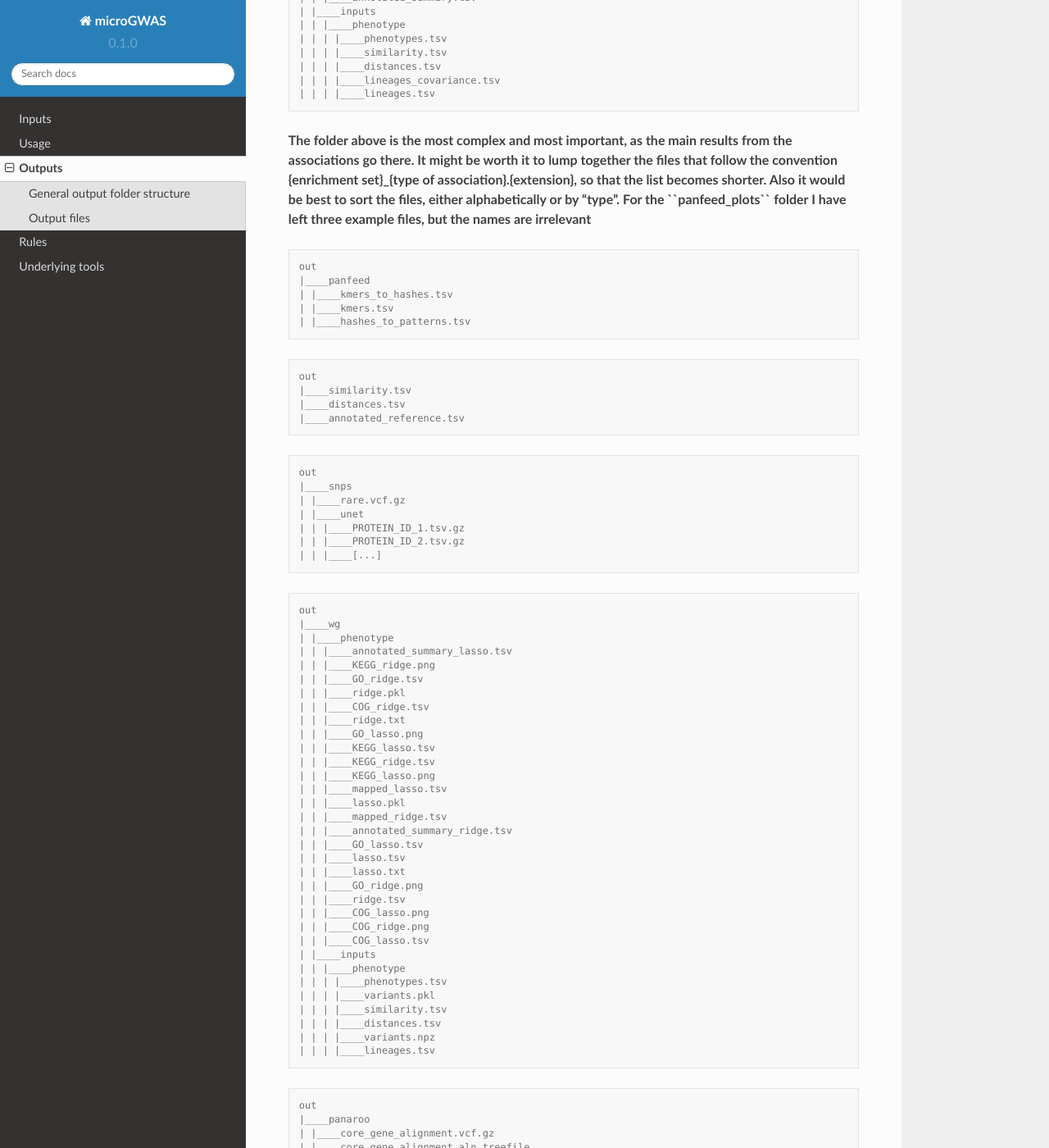
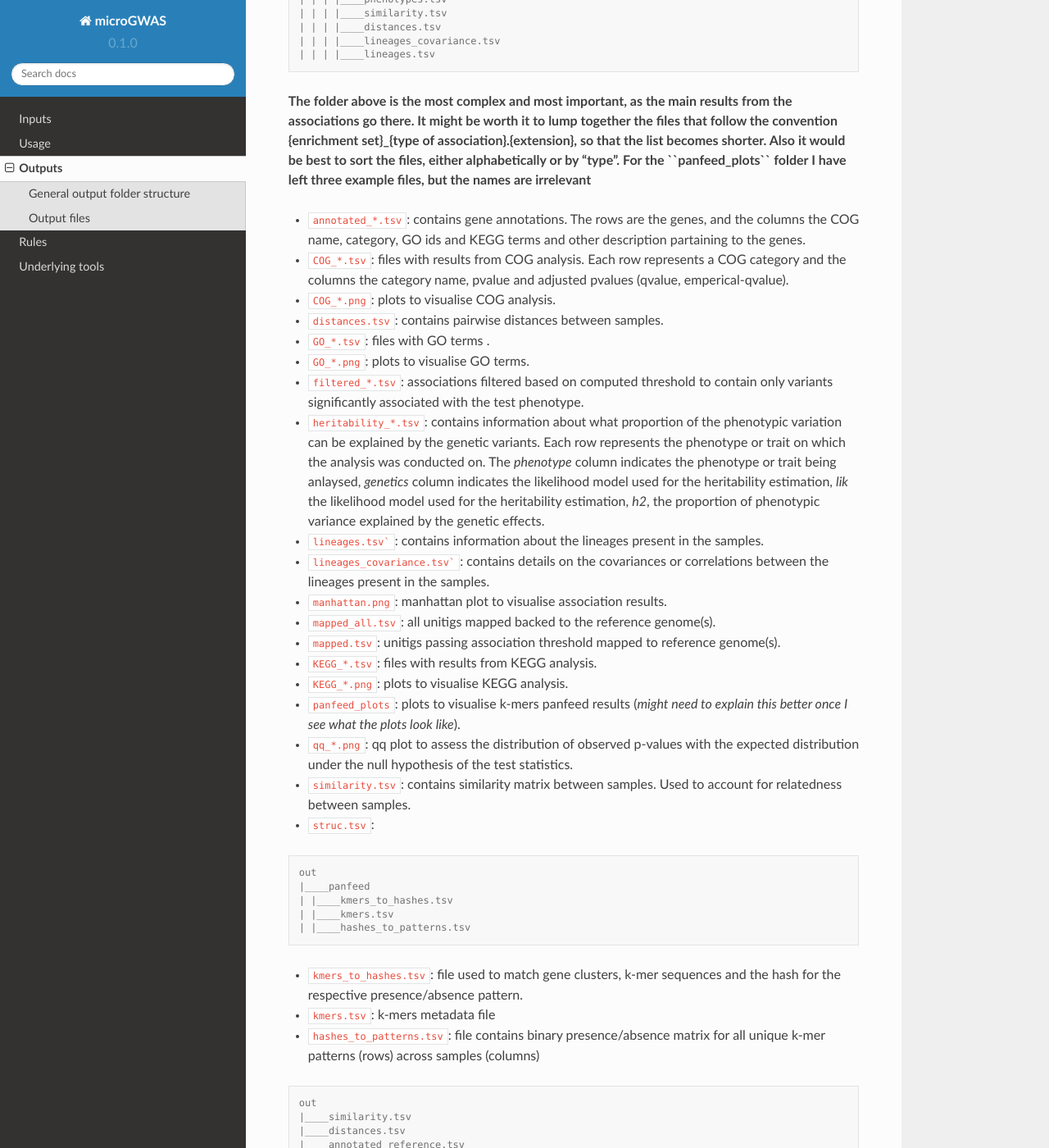
Before and after one commit to microbial-pangenomes-lab/microGWAS, a Sphinx documentation site: the page built from docs/source/outputs.rst, in a window 1280 px wide and 1400 px high, scrolled down 2633 px. Shown: the whole window at 82% size. Built offline with Sphinx 7.4.7 and the Read the Docs theme 2.0.0, drawn with Linux system fonts in a browser that asks for light colours; some of the changed text lies outside the part shown.

Commit message:
modified outputs.rst

````diff
--- a/docs/source/outputs.rst
+++ b/docs/source/outputs.rst
@@ -139,6 +137,26 @@
 either alphabetically or by "type". For the ``panfeed_plots`` folder I have left
 three example files, but the names are irrelevant**
 
+* ``annotated_*.tsv``: contains gene annotations. The rows are the genes, and the columns the COG name, category, GO ids and KEGG terms and other description partaining to the genes.
+* ``COG_*.tsv``: files with results from COG analysis. Each row represents a COG category and the columns the category name, pvalue and adjusted pvalues (qvalue, emperical-qvalue).
+* ``COG_*.png``: plots to visualise COG analysis.
+* ``distances.tsv``: contains pairwise distances between samples.
+* ``GO_*.tsv``: files with GO terms .
+* ``GO_*.png``: plots to visualise GO terms.
+* ``filtered_*.tsv``: associations filtered based on computed threshold  to contain only variants significantly associated with the test phenotype.
+* ``heritability_*.tsv``: contains information about what proportion of the phenotypic variation can be explained by the genetic variants. Each row represents the phenotype or trait on which the analysis was conducted on. The `phenotype` column indicates the phenotype or trait being anlaysed, `genetics` column indicates the likelihood model used for the heritability estimation, `lik` the likelihood model used for the heritability estimation, `h2`, the proportion of phenotypic variance explained by the genetic effects.
+* ``lineages.tsv```: contains information about the lineages present in the samples.
+* ``lineages_covariance.tsv```: contains details on the covariances or correlations between the lineages present in the samples.
+* ``manhattan.png``: manhattan plot to visualise association results.
+* ``mapped_all.tsv``: all unitigs mapped backed to the reference genome(s).
+* ``mapped.tsv``: unitigs passing association threshold mapped to reference genome(s).
+* ``KEGG_*.tsv``: files with results from KEGG analysis.
+* ``KEGG_*.png``: plots to visualise KEGG analysis.
+* ``panfeed_plots``: plots to visualise k-mers panfeed results (`might need to explain this better once I see what the plots look like`).
+* ``qq_*.png``: qq plot to assess the distribution of observed p-values with the expected distribution under the null hypothesis of the test statistics.
+* ``similarity.tsv``: contains similarity matrix between samples. Used to account for relatedness between samples.
+* ``struc.tsv``:
+
 ..  code-block:: console
 
     out
@@ -147,12 +165,19 @@
     | |____kmers.tsv
     | |____hashes_to_patterns.tsv
 
+* ``kmers_to_hashes.tsv``: file used to match gene clusters, k-mer sequences and the hash for the respective presence/absence pattern.
+* ``kmers.tsv``:  k-mers metadata file
+* ``hashes_to_patterns.tsv``: file contains binary presence/absence matrix for all unique k-mer patterns (rows) across samples (columns)
+
 ..  code-block:: console
 
     out
     |____similarity.tsv
     |____distances.tsv
     |____annotated_reference.tsv
+
+* ``similarity.tsv`` and ``distances.tsv`` provides information about the genetic reletedness of the test strains. They are both used to account for population structure during the association analysis.
+* ``annotated_reference.tsv`` is the functional annotation of the reference using Eggnog. It provides mappings to COG categories, KEGG terms, pathways and more.
 
 ..  code-block:: console
 
@@ -163,6 +188,9 @@
     | | |____PROTEIN_ID_1.tsv.gz
     | | |____PROTEIN_ID_2.tsv.gz
     | | |____[...]
+
+* ``rare.vcf.gz``: all rare variants merged into a single file.
+* ``unet``: this directory contains the snp information for each strain.
 
 ..  code-block:: console
 
@@ -200,6 +228,21 @@
     | | | |____variants.npz
     | | | |____lineages.tsv
 
+* ``annotated_*.tsv``: contains gene annotations as previously described.
+* ``COG_*.tsv``: files with results from COG analysis as previously described.
+* ``COG_*.png``: plots to visualise COG analysis
+* ``GO_*.tsv``: files with GO terms
+* ``GO_*.png``: plots to visualise GO terms
+* ``KEGG_*.tsv``: files with results from KEGG analysis
+* ``KEGG_*.png``: plots to visualise KEGG analysis
+* ``lasso.tsv``: association output between each unitig and the phenotype. Based on lasso model.
+* ``lasso.txt``: the table shows the prediction perfomance of the lasso model. The size represents the number of samples, R2 the model performance and the True and False predictions.
+* ``lasso.pkl``
+* ``mapped_*.tsv``: all unitigs mapped backed to the reference genome(s).
+* ``ridge.tsv``: association output between each unitig and the phenotype. Based on the ridge model.
+* ``ridge.txt``: the table shows the prediction perfomance of the ridge model. The size represents the number of samples, R2 the model performance and the True and False predictions.
+* ``ridge.pkl``:
+
 ..  code-block:: console
 
     out
@@ -212,6 +255,15 @@
     | |____struct_presence_absence.Rtab
     | |____core_gene_alignment.aln
 
+* ``core_gene_alignment.vcf.gz``: file containing the variants identified in the core genome alignment. This file allows one to examine the sequence variations within the core genes across the different samples.
+* ``core_gene_alignment.vcf.gz.csi``:  an index file associated with the `core_gene_alignment.vcf.gz` file. It aids the efficient access and querying of the compressed file.
+* ``core_gene_alignment.aln``: contains alignments of genes present in the fraction of genomes specified when running the `Panaroo` analysis.
+* ``core_gene_alignment.aln.treefile``: contains a phylogenetic tree constructed from the core genome alignment file `core_gene_alignment.aln`. The tree file maybe visualized and analyzed using any tree viewing software.
+* ``gene_presence_absence.csv``: file describes which gene clusters are present in which samples. If the gene gene cluster is present in a sample, the sequence name of the representative sequence for the sample is given in the matrix.
+* ``gene_presence_absence.Rtab``: this is tab separated version of the `gene_presence_absence.csv` file. It binarises the gene presence and absence information in each sample.
+* ``struct_presence_absence.Rtab``: file details the presence and absence of various genomic rearrangements events, with the involved genes enlisted in the respective column headers.
+
+
 ..  code-block:: console
 
     out
@@ -219,3 +271,7 @@
     | |____unitigs.unique_rows.Rtab.gz
     | |____unitigs.unique_rows_to_all_rows.txt
     | |____unitigs.txt.gz
+
+* ``unitigs.unique_rows.Rtab.gz``: contains the unique unitig patterns found across the input genomes. The number of lines represents the number of unique tests that need to be corrected for in the association analysis.
+* ``unitigs.unique_rows_to_all_rows.txt``:  provides information on the mapping from the unique unitig patterns to all instances of those patterns observed across the input genomes.
+* ``unitigs.txt.gz``: file contains the list of unitigs counted across the input genomes.
````
Also changed, not shown: other parts of docs/source/outputs.rst (+0 -2 lines).
